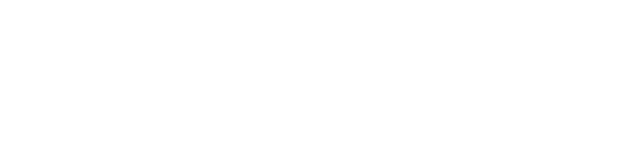
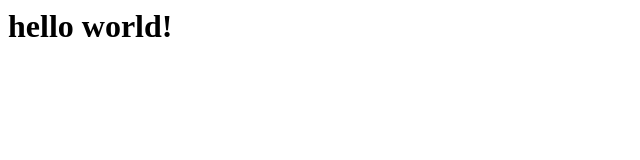
Before and after one commit to nitanmal/portfolio, a plain HTML site: page index.html in a window 1280 px wide. Shown: the whole page, without its empty margins (0-640 px from the left). Drawn offline with Linux system fonts and the light colour scheme.

Commit message:
Typo hehe

```diff
--- a/index.html
+++ b/index.html
@@ -1 +1 @@
-<h1><hello world!</h1>
+<h1>hello world!</h1>
```
